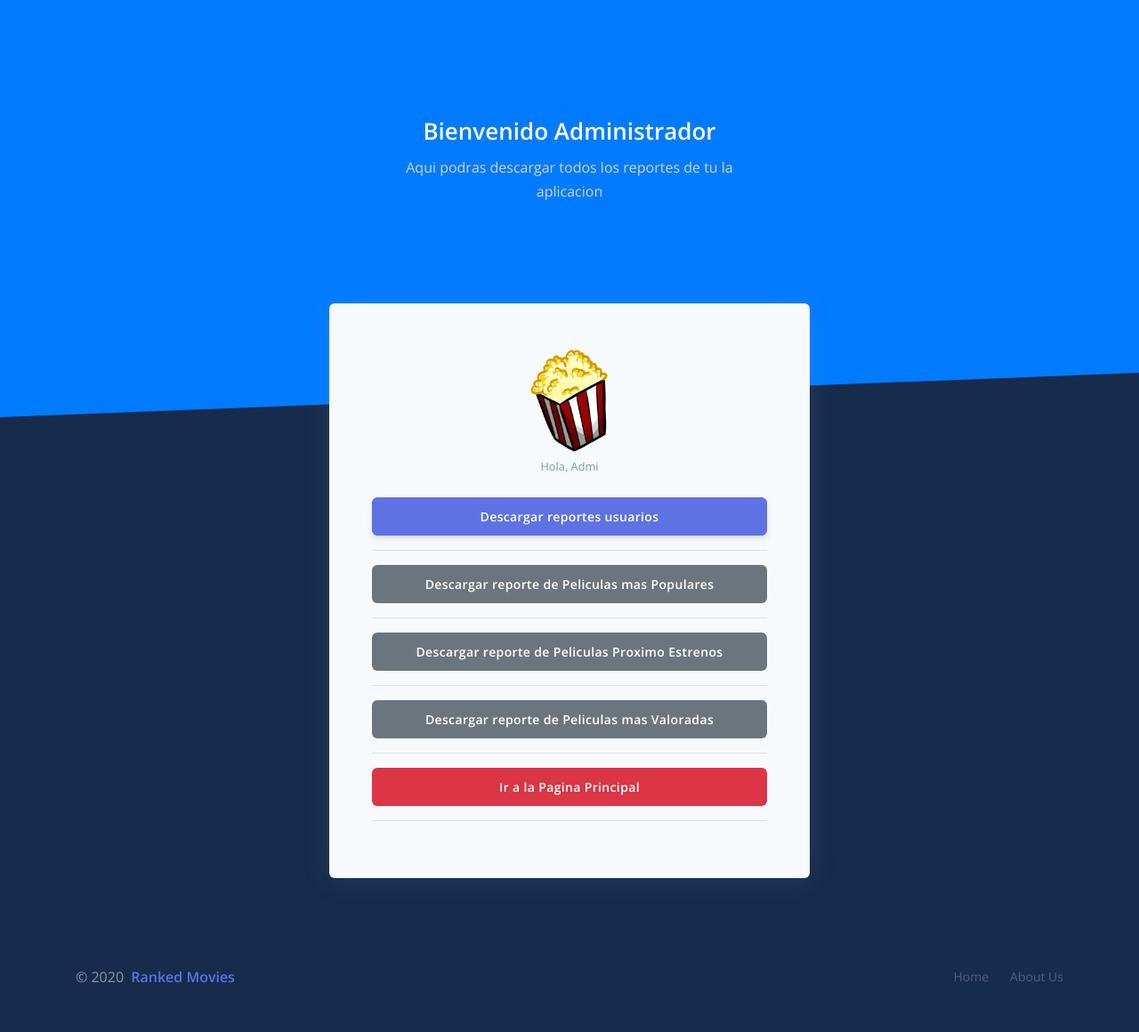
After one commit to rankedmovies/proyecto, a PHP site: page /admin.php in a window 1280 px wide. The commit adds this page. Shown: the whole page at 89% size. Run offline with PHP 8.4, Linux system fonts and the light colour scheme; some libraries are stand-ins or nearby versions.

Commit message:
Agreagndo ventana Admi

```diff
--- /dev/null
+++ b/admin.php
@@ -0,0 +1,115 @@
+<!DOCTYPE html>
+<html lang="en">
+<head>
+    <meta charset="UTF-8">
+    <meta name="viewport" content="width=device-width, initial-scale=1.0">
+    <meta http-equiv="X-UA-Compatible" content="ie=edge">
+    <link rel="stylesheet" href="https://maxcdn.bootstrapcdn.com/bootstrap/4.0.0/css/bootstrap.min.css" integrity="sha384-Gn5384xqQ1aoWXA+058RXPxPg6fy4IWvTNh0E263XmFcJlSAwiGgFAW/dAiS6JXm" crossorigin="anonymous">
+    <link rel="stylesheet" href="https://use.fontawesome.com/releases/v5.3.1/css/all.css" integrity="sha384-mzrmE5qonljUremFsqc01SB46JvROS7bZs3IO2EmfFsd15uHvIt+Y8vEf7N7fWAU" crossorigin="anonymous">
+    <link rel="stylesheet" href="css/login.css">
+    <title>Bootstrap 4 Login/Register Form</title>
+</head>
+
+
+<body>
+
+    <link href="https://fonts.googleapis.com/css?family=Open+Sans:300,400,600,700" rel="stylesheet">
+    <body class="bg-default">
+      <div class="main-content">
+
+        <div class="header bg-primary py-7 py-lg-8">
+          <div class="container">
+            <div class="header-body text-center mb-7">
+              <div class="row justify-content-center">
+                <div class="col-lg-5 col-md-6">
+                  <h1 class="text-white">Bienvenido Administrador</h1>
+                  <p class="text-lead text-light">Aqui podras descargar todos los reportes de tu la aplicacion</p>
+                </div>
+              </div>
+            </div>
+          </div>
+          <div class="separator separator-bottom separator-skew zindex-100">
+            <svg x="0" y="0" viewBox="0 0 2560 100" preserveAspectRatio="none" version="1.1" xmlns="http://www.w3.org/2000/svg">
+              <polygon class="fill-default" points="2560 0 2560 100 0 100"></polygon>
+            </svg>
+          </div>
+        </div>
+        <!-- Page content -->
+        <div class="container mt--8 pb-5">
+
+
+            <!-- Table -->
+          <div class="row justify-content-center">
+            <div class="col-lg-6 col-md-8">
+              <div class="card bg-secondary shadow border-0">
+
+                <div class="card-body px-lg-5 py-lg-5">
+                  <div class="text-center text-muted mb-4">
+                      <div id="imagen">
+                        <img src="img/logoarriba.png" width="25%" height="25%">
+                      </div>
+                    <small>Hola, Admi</small>
+                  </div>
+
+
+                  <a href="reporte.php"  target="_blank" class="btn btn-primary btn-lg btn-block">Descargar reportes usuarios </a>
+                    <hr>
+
+                  <a href="reporte2.php"  target="_blank" class="btn btn-secondary btn-lg btn-block">Descargar reporte de Peliculas mas Populares</a>
+                    <hr>
+
+                    <a href="reporte2.php"  target="_blank" class="btn btn-secondary btn-lg btn-block">Descargar reporte de Peliculas Proximo Estrenos</a>
+                    <hr>
+
+                    <a href="reporte2.php"  target="_blank" class="btn btn-secondary btn-lg btn-block">Descargar reporte de Peliculas mas Valoradas</a>
+                    <hr>
+
+                  <a href="prin.php"  class="btn btn-danger btn-lg btn-block">Ir a la Pagina Principal </a>
+                    <hr>
+
+
+
+                </div>
+              </div>
+            </div>
+          </div>
+        </div>
+      </div>
+
+
+
+
+      <!-- Footer -->
+      <footer class="py-5">
+        <div class="container">
+          <div class="row align-items-center justify-content-xl-between">
+            <div class="col-xl-6">
+              <div class="copyright text-center text-xl-left text-muted">
+                © 2020 <a href="#" class="font-weight-bold ml-1" target="_blank">Ranked Movies</a>
+              </div>
+            </div>
+            <div class="col-xl-6">
+              <ul class="nav nav-footer justify-content-center justify-content-xl-end">
+                <li class="nav-item">
+                  <a href="#" class="nav-link" target="_blank">Home</a>
+                </li>
+                <li class="nav-item">
+                  <a href="#" class="nav-link" target="_blank">About Us</a>
+                </li>
+
+              </ul>
+            </div>
+          </div>
+        </div>
+      </footer>
+
+      <script src="https://cdnjs.cloudflare.com/ajax/libs/jquery/3.3.1/jquery.min.js"></script>
+        <script src="https://maxcdn.bootstrapcdn.com/bootstrap/4.0.0/js/bootstrap.min.js" integrity="sha384-JZR6Spejh4U02d8jOt6vLEHfe/JQGiRRSQQxSfFWpi1MquVdAyjUar5+76PVCmYl" crossorigin="anonymous"></script>
+        <script src="/script.js"></script>
+
+
+    </body>
+
+    <script src="js/jquery.js"></script>
+    <script src="js/script.js"></script>
+</html>
--- a/movie.php
+++ b/movie.php
@@ -88,7 +88,7 @@
 							<li><a href="../year/2015/1">2015</a></li>
 							<li><a href="../year/2014/1">2014</a></li>
 						</ul>
-						<li><a href="../popular/1">Mas vistas</a></li>
+						<li><a href="../popular/1">Mas Populares</a></li>
 
 					<li><a href="../cerrar.php">Cerrar sesion</a></li>
 
--- a/prin.php
+++ b/prin.php
@@ -63,7 +63,7 @@
 						</ul>
 					</li>
 
-					<li><a href="popular/1">Mas vistas</a></li>
+					<li><a href="popular/1">Mas Populares</a></li>
 
 					<li><a href="cerrar.php">Cerrar sesion</a></li>
 				</ul>
--- a/reporte2.php
+++ b/reporte2.php
@@ -39,7 +39,7 @@ $fpdf = new pdf();
 $fpdf->AddPage();
 $fpdf->SetFont('Arial','B',16);
 $fpdf->SetY(25);
-$fpdf->Cell(0,25,"Peliculas Mas Vistas",0,0,"C");
+$fpdf->Cell(0,25,"Peliculas Mas Populares",0,0,"C");
 $fpdf->Ln(30);
 
 //$fpdf->SetTextColor(45,47,250);
--- a/search.php
+++ b/search.php
@@ -72,7 +72,7 @@
 						</form>
 					</li>
 
-					<li><a href="popular/1">Mas vistas</a></li>
+					<li><a href="popular/1">Mas populares</a></li>
 
 					<li><a href="cerrar.php">Cerrar sesion</a></li>
 
--- a/year.php
+++ b/year.php
@@ -63,7 +63,7 @@
 						</form>
 					</li>
 
-					<li><a href="../../popular/1">Mas vistas</a></li>
+					<li><a href="../../popular/1">Mas populares</a></li>
 
 					<li><a href="../../cerrar.php">Cerrar sesion</a></li>
 
```
Also changed, not shown: mostwatched.php (+4 -4 lines).
